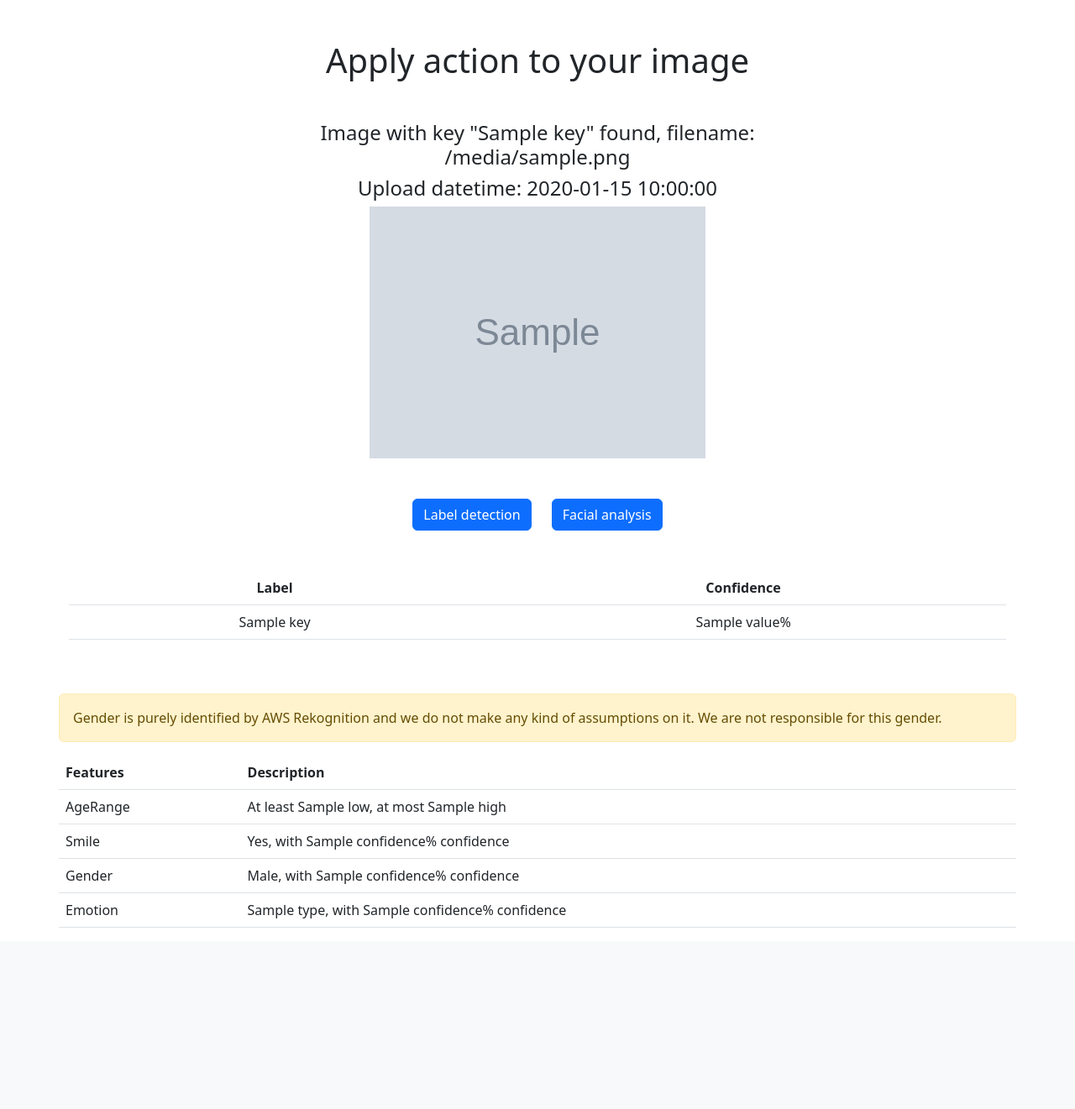
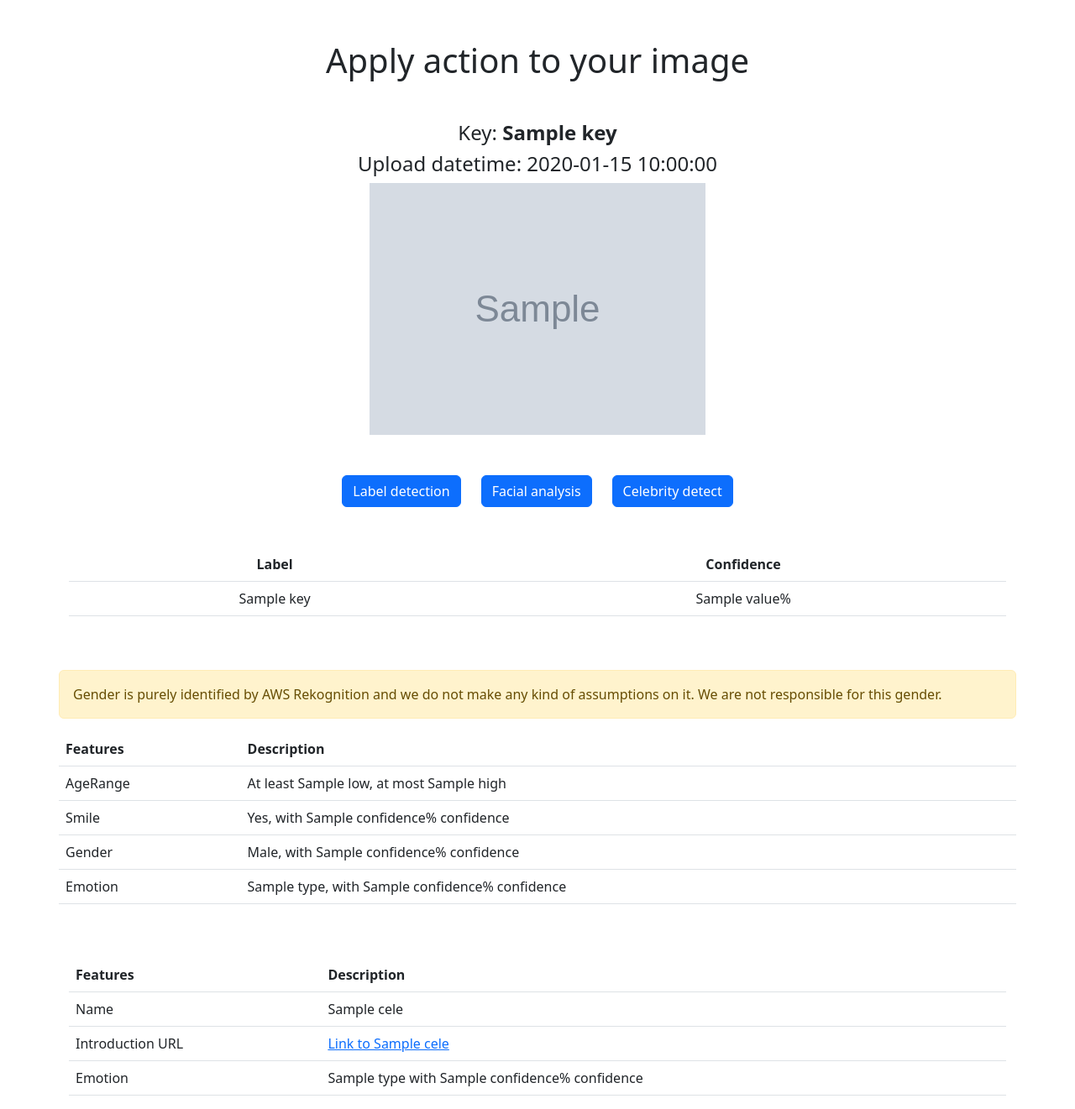
Before and after one commit to Rrobinvip/1779_A3, a Flask app: template frontend/templates/image_action.html in a window 1280 px wide. Shown: the part 56-1377 px from the top of the page at 84% size. Before the commit the page ends 1161 px from the top, so only its background shows below. Run offline with Flask 2, Linux system fonts and the light colour scheme; the template is opened without the code that fills it: values that come from a table or form of the project are taken from there, most other values are stand-ins (such as "Sample title", 1, 10 or a date in 2020); grey boxes marked "Sample" are stand-in pictures; some libraries are stand-ins or nearby versions.

Commit message:
Add celebrity detection

```diff
--- a/frontend/config.py
+++ b/frontend/config.py
@@ -15,5 +15,6 @@ class Config(object):
     DYNAMODB_NAME = '1779_a3_dev_1'
     LAMBDA_API = {
         'label_detection':'https://ooax7ms080.execute-api.us-east-1.amazonaws.com/imageDetection?filename=',
-        'facial_analysis':'https://ovss37g82h.execute-api.us-east-1.amazonaws.com/facialAnalysis?filename='
+        'facial_analysis':'https://ovss37g82h.execute-api.us-east-1.amazonaws.com/facialAnalysis?filename=',
+        'celebrity_detect':'https://qxxjxcleb1.execute-api.us-east-1.amazonaws.com/celebritiesDetect?filename='
     }
--- a/frontend/form.py
+++ b/frontend/form.py
@@ -76,3 +76,4 @@ class ClearForm(FlaskForm):
 class ImageActionForm(FlaskForm):
     label = SubmitField("Label detection")
     facial = SubmitField("Facial analysis")
+    celebrity = SubmitField("Celebrity detect")
--- a/frontend/main.py
+++ b/frontend/main.py
@@ -179,6 +179,7 @@ def image_action(key):
     upload_time = None
     result_label = None
     result_facial = None
+    result_cele = None
 
     if key == None:
         return render_template('404.html')
@@ -195,11 +196,17 @@ def image_action(key):
             if len(result_label) == 0:
                 flash("No labels detected.")
                 return redirect(url_for('image_action', key=key))
-        else:
+        elif image_action_form.facial.data:
             response_facial = aws_controller.get_facial_analysis(filename)
             result_facial = aws_controller.unpack_rekognition_response('facial', response_facial)
             if len(result_facial) == 0:
                 flash("Can't apply facial analysis, maybe there has no faces.")
+                return redirect(url_for('image_action', key=key))
+        else:
+            response_celebrity = aws_controller.get_celebrity_info(filename)
+            result_cele = aws_controller.unpack_rekognition_response('celebrity', response_celebrity)
+            if len(result_cele) == 0:
+                flash("Can't apply celebrity recognize, maybe there has no celebrities.")
                 return redirect(url_for('image_action', key=key))
 
 
@@ -209,7 +216,8 @@ def image_action(key):
                            upload_time=upload_time,
                            form = image_action_form,
                            label = result_label,
-                           facial = result_facial)
+                           facial = result_facial,
+                           cele = result_cele)
 
 
 @app.route("/api/list_keys", methods= ['POST'])
--- a/frontend/templates/image_action.html
+++ b/frontend/templates/image_action.html
@@ -15,7 +15,7 @@
 
             {% if filename and upload_time and key %}
                 <div class="col-8 mx-auto mt-5 text-center">
-                    <h4> Image with key "{{key}}" found, filename: {{filename}} </h2>
+                    <h4> Key: <b>{{key}}</b> </h2>
                     <h4> Upload datetime: {{upload_time}} </h3>
                     <img class="img" style="width:400px;" src="{{ filename }}" alt="">
                 </div>
@@ -31,6 +31,9 @@
                     </div>
                     <div class="col-auto">
                         {{ form.facial(class="btn btn-primary")}}
+                    </div>
+                    <div class="col-auto">
+                        {{ form.celebrity(class="btn btn-primary")}}
                     </div>
                 </div>
             </form>
@@ -103,11 +106,38 @@
                         </td>
                     </tr>
 
+                    </tbody>
+                </table>
+            </div>
+            {% endif %}
 
-                </tbody>
-            </table>
-        </div>
+            {% if cele %}
+            <div class="col-12 mx-auto mt-5"></div>
+                <table class="table">
+                    <thead>
+                        <tr>
+                            <th scope="col">Features</th>
+                            <th scope="col">Description</th>
+                        </tr>
+                    </thead>
+                    <tbody>
+                        <tr>
+                            <td>Name</td>
+                            <td>{{ cele['Name'] }}</td>
+                        </tr>
+                        <tr>
+                            <td>Introduction URL</td>
+                            <td><a href="https://{{ cele['url'] }}">Link to {{ cele['Name'] }}</a></td>
+                        </tr>
+                        <tr>
+                            <td>Emotion</td>
+                            <td>{{ cele['Emotions']['Type'] }} with {{ cele['Emotions']['Confidence'] }}% confidence</td>
+                        </tr>
+                    </tbody>
+                </table>
+            </div>
             {% endif %}
+
         </div>
     </div>
 {% endblock %}
```
Also changed, not shown: frontend/aws.py (+28 -3 lines).
